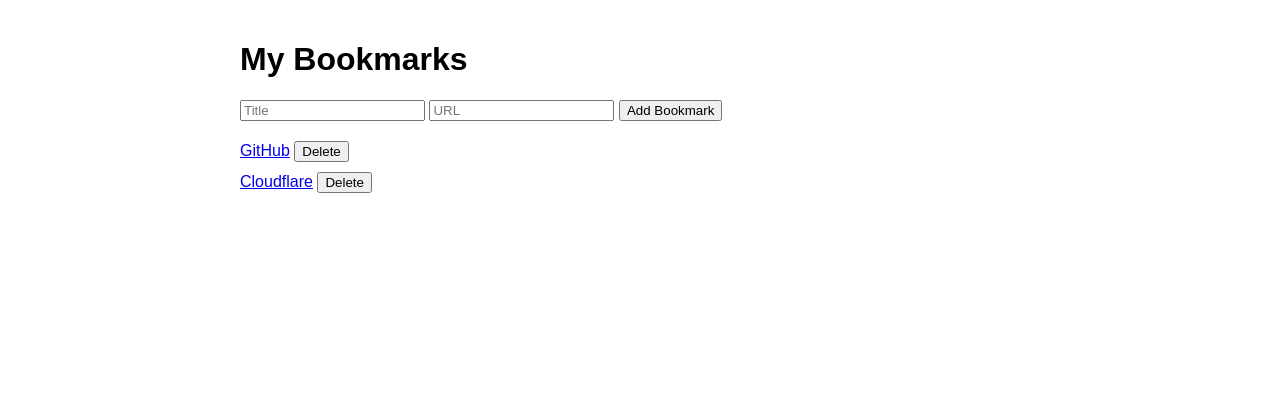
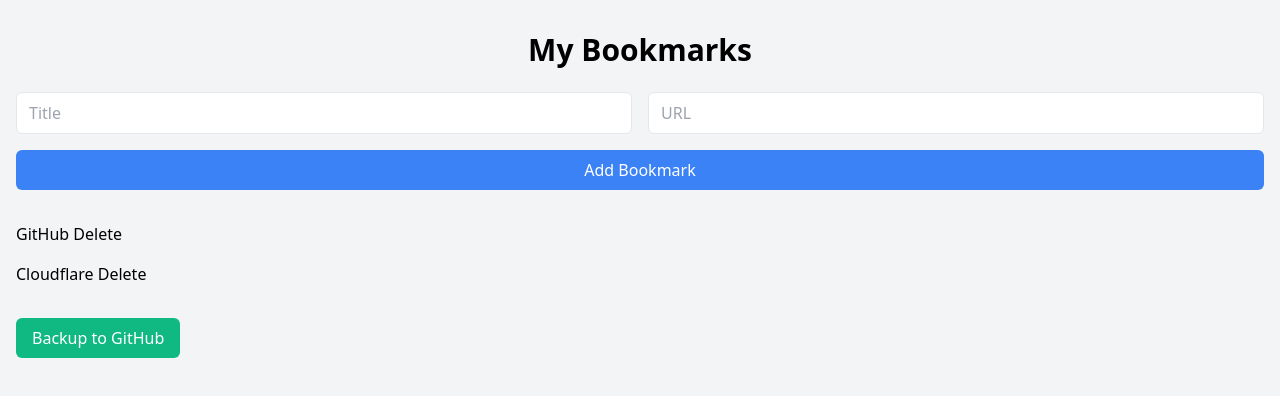
Before and after one commit to qiyuelian/shuqian, a plain HTML site: page index.html in a window 1280 px wide. Drawn offline with nearby package versions, Linux system fonts and the light colour scheme.

Commit message:
Update index.html

```diff
--- a/index.html
+++ b/index.html
@@ -4,21 +4,25 @@
     <meta charset="UTF-8">
     <meta name="viewport" content="width=device-width, initial-scale=1.0">
     <title>My Bookmarks</title>
-    <style>
-        body { font-family: Arial, sans-serif; max-width: 800px; margin: 0 auto; padding: 20px; }
-        #bookmarkForm { margin-bottom: 20px; }
-        #bookmarkList { list-style-type: none; padding: 0; }
-        .bookmark { margin-bottom: 10px; }
-    </style>
+    <link href="https://cdn.jsdelivr.net/npm/tailwindcss@2.2.19/dist/tailwind.min.css" rel="stylesheet">
 </head>
-<body>
-    <h1>My Bookmarks</h1>
-    <form id="bookmarkForm">
-        <input type="text" id="bookmarkTitle" placeholder="Title" required>
-        <input type="url" id="bookmarkUrl" placeholder="URL" required>
-        <button type="submit">Add Bookmark</button>
-    </form>
-    <ul id="bookmarkList"></ul>
+<body class="bg-gray-100">
+    <div class="container mx-auto px-4 py-8">
+        <h1 class="text-3xl font-bold mb-6 text-center">My Bookmarks</h1>
+        <form id="bookmarkForm" class="mb-8">
+            <div class="flex flex-wrap -mx-2 mb-4">
+                <div class="w-full md:w-1/2 px-2 mb-4 md:mb-0">
+                    <input type="text" id="bookmarkTitle" placeholder="Title" required class="w-full px-3 py-2 border rounded-md">
+                </div>
+                <div class="w-full md:w-1/2 px-2">
+                    <input type="url" id="bookmarkUrl" placeholder="URL" required class="w-full px-3 py-2 border rounded-md">
+                </div>
+            </div>
+            <button type="submit" class="w-full bg-blue-500 text-white py-2 px-4 rounded-md hover:bg-blue-600">Add Bookmark</button>
+        </form>
+        <ul id="bookmarkList" class="space-y-4"></ul>
+        <button id="backupButton" class="mt-8 bg-green-500 text-white py-2 px-4 rounded-md hover:bg-green-600">Backup to GitHub</button>
+    </div>
     <script src="script.js"></script>
 </body>
 </html>
```
